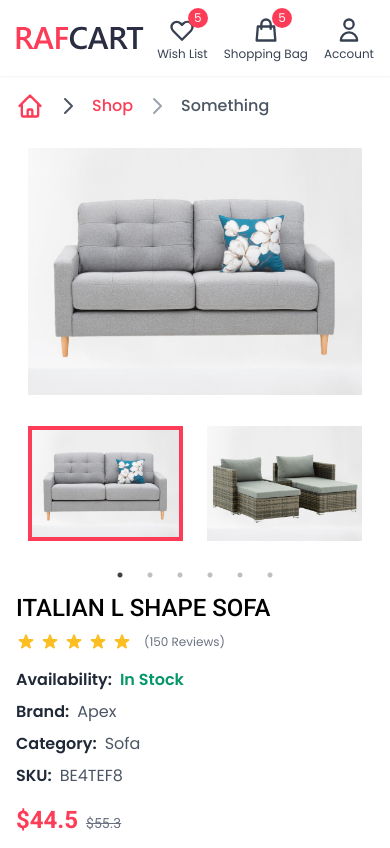
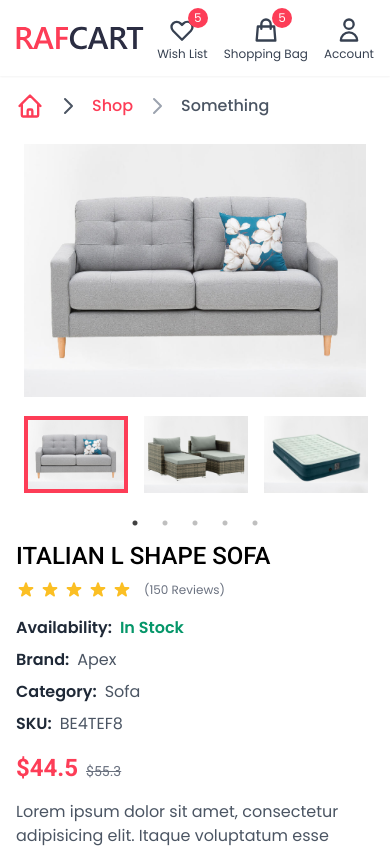
Before and after one commit to Source-Controller/RAF-CART, a Next.js app: page /product/1 in a window 390 px wide. Shown: the top 848 px of the page. Built offline with nearby package versions, Linux system fonts and the light colour scheme.

Commit message:
:hammer:

```diff
--- a/src/pages/product/[id].js
+++ b/src/pages/product/[id].js
@@ -29,7 +29,7 @@ const settings = {
     {
       breakpoint: 600,
       settings: {
-        slidesToShow: 2,
+        slidesToShow: 3,
         slidesToScroll: 1,
       },
     },
@@ -53,7 +53,7 @@ const ProductDetails = () => {
             focusOnSelect
           >
             {product.images.map((image, index) => (
-              <div key={index} className='focus:outline-none p-3'>
+              <div key={index} className='focus:outline-none p-2 pb-1 md:p-3'>
                 <Image src={image} alt='' width={1080} height={800} priority />
               </div>
             ))}
@@ -69,7 +69,7 @@ const ProductDetails = () => {
               {product.images.map((image, index) => (
                 <div
                   key={index}
-                  className='p-3 cursor-pointer focus:outline-none'
+                  className='p-2 md:p-3 cursor-pointer focus:outline-none'
                 >
                   <Image
                     className='thumb-img'
```
